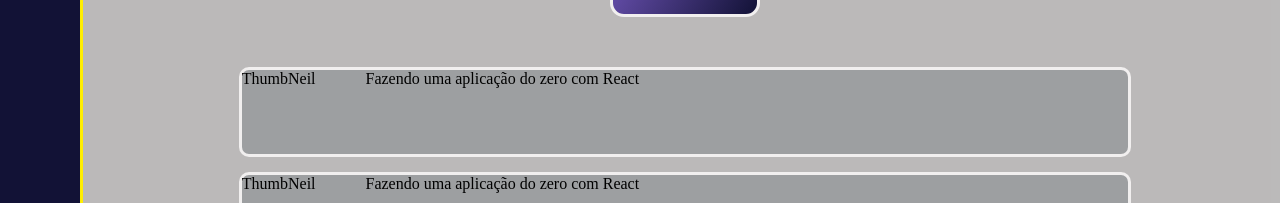
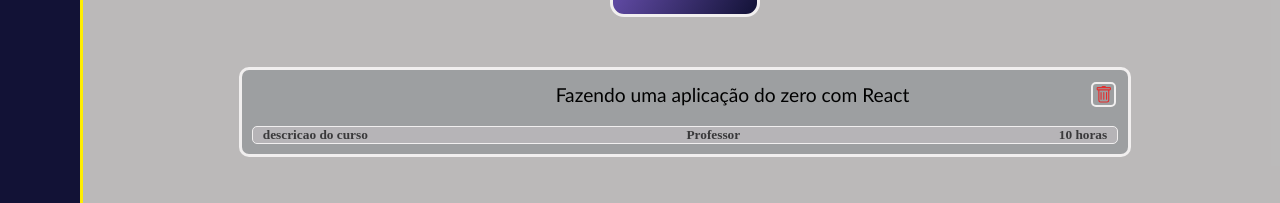
Before and after one commit to 2024-1-NADS2/Projeto2, a React (Create React App) app in the folder Frontend/: page /perfilorganizacoes in a window 1280 px wide. Shown: the part 597-800 px from the top of the page. Built offline with nearby package versions, Linux system fonts and the light colour scheme.

Commit message:
adicionando card curso

```diff
--- a/Frontend/src/pages/PerfilOrg/PerfilOrg.jsx
+++ b/Frontend/src/pages/PerfilOrg/PerfilOrg.jsx
@@ -7,6 +7,7 @@
 import Rodape from "../../components/Rodapé/Rodape";
 import { MdOutlineModeEdit } from "react-icons/md";
 import Modal from "../../components/Modal/Modal";
+import { BsTrash } from "react-icons/bs";
 
 
 
@@ -75,35 +76,28 @@
                                 </Modal>
                                 <div className="perfil-content">
                                     <div className="curso-pub">
-                                        <div>
-                                            ThumbNeil
-                                        </div>
-                                        <div className="Info-curso">
+                                        <div className="curso-content-card">
+                                            <div className="info-curso">
+                                                <div className="titulo-curso">
                                                     Fazendo uma aplicação do zero com React
                                                 </div>
-                                    </div>
-                                    <div className="curso-pub">
                                                 <div>
-                                            ThumbNeil
-                                        </div>
-                                        <div className="Info-curso">
-                                            Fazendo uma aplicação do zero com React
+                                                    <button className="botao-excluir"><BsTrash /></button>
                                                 </div>
                                             </div>
-                                    <div className="curso-pub">
-                                        <div>
-                                            ThumbNeil
+                                            <div className="sub-info-curso">
+                                                <div className="descricao-curso">
+                                                    descricao do curso
+
                                                 </div>
-                                        <div className="Info-curso">
-                                            Fazendo uma aplicação do zero com React
+                                                <div className="professor-curso">
+                                                    Professor
+                                                </div>
+                                                <div className="carga-curso">
+                                                    10 horas
                                                 </div>
                                             </div>
-                                    <div className="curso-pub">
-                                        <div>
-                                            ThumbNeil
-                                        </div>
-                                        <div className="Info-curso">
-                                            Fazendo uma aplicação do zero com React
+
                                         </div>
                                     </div>
                                 </div>
--- a/Frontend/src/pages/PerfilOrg/style.css
+++ b/Frontend/src/pages/PerfilOrg/style.css
@@ -97,7 +97,54 @@
     border-radius: 10px;
     background-color: rgb(157, 159, 161);
 }
+.curso-content-card{
+    padding: 10px;
+    width: 100%;
+    display: flex;
+    flex-direction: column;
+    justify-content: space-between;
 
+}
+
+.info-curso{
+    display: flex;
+    width: 100%;
+    justify-content: space-between;
+    align-items: center;
+    padding:2px;
+
+}
+
+.sub-info-curso{
+    display: flex;
+    background-color: #b6b4b7;
+    border: 1px solid rgb(241, 239, 239);
+    justify-content: space-between;
+    color: #313132ef;
+    font-size: 10pt;
+    font-weight: 700;
+    border-radius: 5px;
+    padding: 0 10px 0 10px;
+}
+
+.titulo-curso{
+    font-family:'Trebuchet MS', 'Lucida Sans Unicode', 'Lucida Grande', 'Lucida Sans', Arial, sans-serif;
+    font-size: 1.2rem;
+    font-weight: 500;
+    margin-left: 35%;
+}
+
+.professor-curso{
+    display: flex;
+    justify-content: center;
+    align-items: center;
+}
+
+.carga-curso{
+    display: flex;
+    justify-content: center;
+    align-items: center;
+}
 .add-curso{
     width: 100%;
     display: flex;
@@ -121,6 +168,18 @@
     flex-direction: column;
     justify-content: center;
     align-items: center;
+}
+
+.botao-excluir{
+    background: none;
+    display: flex;
+    align-items: center;
+    justify-content: center;
+    padding: 2px;
+    font-size: 1.1rem;
+    color: rgb(228, 46, 46);
+    border: 2px solid rgb(241, 239, 239) ;
+    border-radius: 5px;
 }
 
 .inputs-info{
```
Lines whose indentation alone changed are shown as unchanged.
